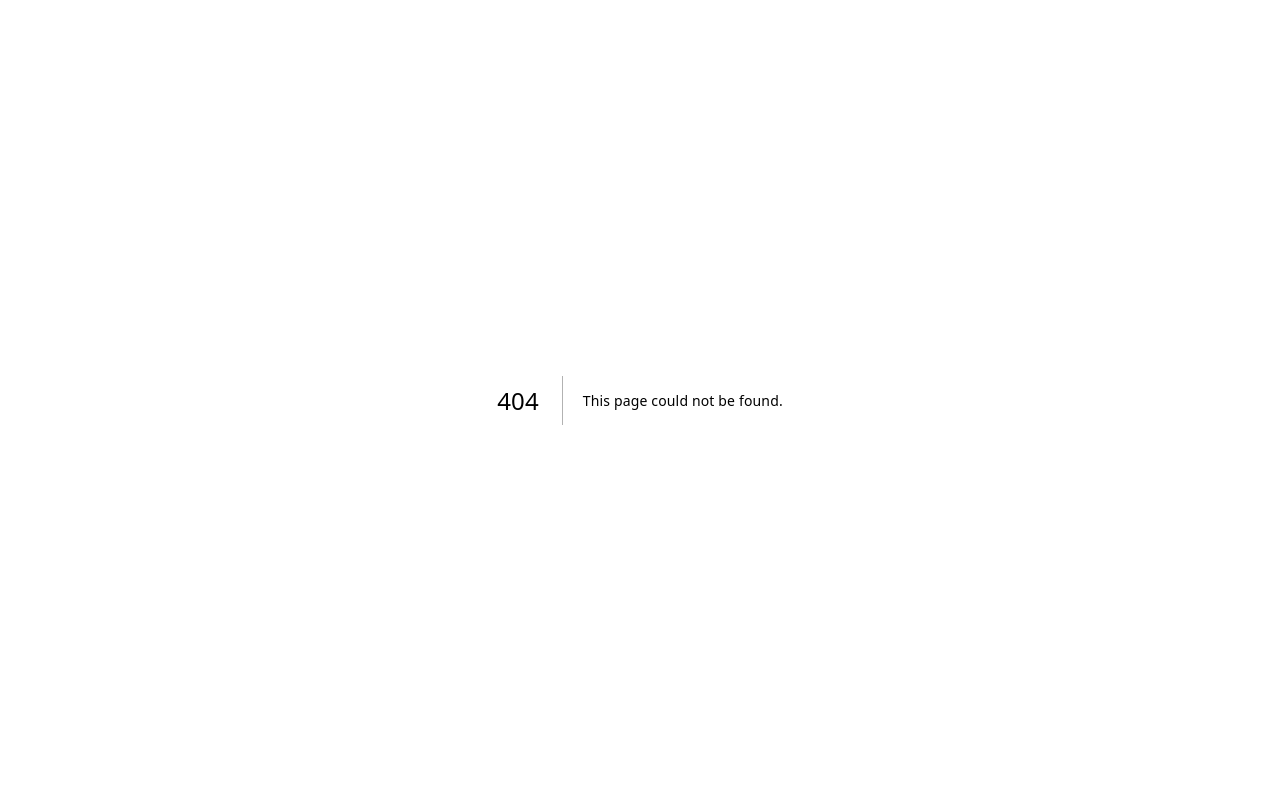
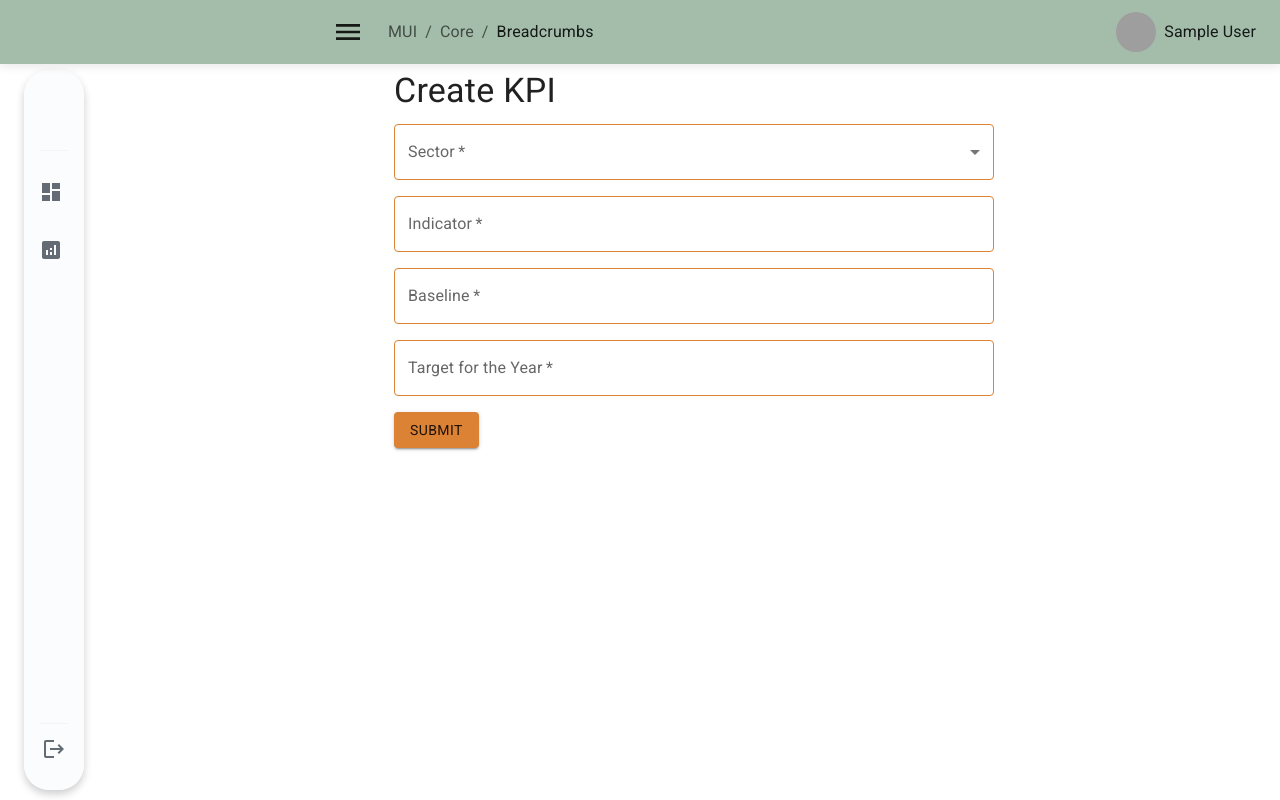
Before and after one commit to TumiKeleps/government-app, a Next.js app: page /createKPI in a window 1280 px wide. Before the commit this address had no page. Built offline with nearby package versions, Linux system fonts and the light colour scheme; sample sign-in values are in the browser's storage; grey boxes are pictures that could not be loaded.

Commit message:
createKPI

```diff
--- /dev/null
+++ b/src/app/createKPI/layout.tsx
@@ -0,0 +1,46 @@
+// src/app/dashboard/layout.tsx
+'use client';
+
+import { useAuth } from '../context/AuthContext';
+import Sidebar from '../components/Sidebar';
+import React, { ReactNode } from 'react';
+import { styled } from '@mui/material/styles';
+import Box from '@mui/material/Box';
+import ProtectedRoute from '../components/ProtectedRoute';
+
+
+interface LayoutProps {
+  children: ReactNode;
+}
+
+
+const Main = styled('main', { shouldForwardProp: (prop) => prop !== 'open' })<{
+  open?: boolean;
+}>(({ theme }) => ({
+  flexGrow: 1,
+  padding: theme.spacing(3),
+  paddingTop: `70px`,
+  transition: theme.transitions.create(['margin', 'transform'], {
+    easing: theme.transitions.easing.sharp,
+    duration: theme.transitions.duration.leavingScreen,
+  }),
+
+}));
+
+export default function DashboardLayout({ children }: Readonly<LayoutProps>) {
+  const { isAuthenticated } = useAuth();
+  const [open] = React.useState(false);
+
+
+
+  return (
+    <ProtectedRoute>
+      <Box sx={{ display: 'flex' }}>
+        {isAuthenticated && (
+          <Sidebar />
+        )}
+        <Main open={open}>{children}</Main>
+      </Box>
+    </ProtectedRoute>
+  );
+}
--- /dev/null
+++ b/src/app/createKPI/page.tsx
@@ -0,0 +1,180 @@
+'use client';
+
+import React, { useState } from 'react';
+import {
+  Box,
+  Button,
+  TextField,
+  Typography,
+  MenuItem,
+  Snackbar,
+  Alert,
+} from '@mui/material';
+
+const sectors = [
+  'Economic Infrastructure',
+  'Economy',
+  'Education',
+  'Environment',
+  'Health',
+  'Human Settlements',
+  'International Relations',
+  'Public Service',
+  'Rural',
+  'Safety',
+  'Skills',
+  'Social Cohesion',
+  'Social Protection',
+];
+
+const CreateKPI: React.FC = () => {
+  const [sector, setSector] = useState('');
+  const [indicator, setIndicator] = useState('');
+  const [baseline, setBaseline] = useState('');
+  const [targetYear, setTargetYear] = useState('');
+  const [successToast, setSuccessToast] = useState(false);
+  const [errorToast, setErrorToast] = useState(false);
+
+  const handleSubmit = async (e: React.FormEvent) => {
+    e.preventDefault();
+
+    // Basic validation
+    if (!sector || !indicator || !baseline || !targetYear) {
+      alert('Please fill in all required fields.');
+      return;
+    }
+
+    // Prepare the data to be sent to the backend
+    const kpiData = {
+      baseline,
+      indicator,
+      sector: sector.toUpperCase(), // Assuming your API requires uppercase sector
+      target: targetYear, // Adjust to match 'target' key in API
+    };
+
+    try {
+      // Send a POST request to the backend API
+      const response = await fetch('http://192.168.8.6:8034/api/perfomance-indicators', {
+        method: 'POST',
+        headers: {
+          'Content-Type': 'application/json',
+          'x-api-key': 'opt-key-dev-2024',  // Add the API key here
+        },
+        body: JSON.stringify(kpiData),
+      });
+
+      if (response.ok) {
+        // If the request is successful, show the success toast
+        setSuccessToast(true);
+
+        // Reset the form fields
+        setSector('');
+        setIndicator('');
+        setBaseline('');
+        setTargetYear('');
+      } else {
+        // If the response is not ok, throw an error
+        throw new Error('Failed to create KPI');
+      }
+    } catch (error) {
+      console.error('Error creating KPI:', error);
+      setErrorToast(true);
+    }
+  };
+
+  const handleCloseToast = () => {
+    setSuccessToast(false);
+    setErrorToast(false);
+  };
+
+  return (
+    <Box sx={{ maxWidth: 600, mx: 'auto' }}>
+      <Typography variant="h4" gutterBottom>
+        Create KPI
+      </Typography>
+      <form onSubmit={handleSubmit}>
+        {/* Sector Dropdown */}
+        <TextField
+          label="Sector"
+          variant="outlined"
+          fullWidth
+          required
+          select
+          value={sector}
+          onChange={(e) => setSector(e.target.value)}
+          sx={{ mb: 2 }}
+        >
+          {sectors.map((option) => (
+            <MenuItem key={option} value={option}>
+              {option}
+            </MenuItem>
+          ))}
+        </TextField>
+
+        {/* Indicator Text Input */}
+        <TextField
+          label="Indicator"
+          variant="outlined"
+          fullWidth
+          required
+          value={indicator}
+          onChange={(e) => setIndicator(e.target.value)}
+          sx={{ mb: 2 }}
+        />
+
+        {/* Baseline Text Input */}
+        <TextField
+          label="Baseline"
+          variant="outlined"
+          fullWidth
+          required
+          value={baseline}
+          onChange={(e) => setBaseline(e.target.value)}
+          sx={{ mb: 2 }}
+        />
+
+        {/* Target for the Year Text Input */}
+        <TextField
+          label="Target for the Year"
+          variant="outlined"
+          fullWidth
+          required
+          value={targetYear}
+          onChange={(e) => setTargetYear(e.target.value)}
+          sx={{ mb: 2 }}
+        />
+
+        {/* Submit Button */}
+        <Button variant="contained" color="primary" type="submit">
+          Submit
+        </Button>
+      </form>
+
+      {/* Success Toast */}
+      <Snackbar
+        open={successToast}
+        autoHideDuration={6000}
+        onClose={handleCloseToast}
+        anchorOrigin={{ vertical: 'bottom', horizontal: 'center' }}
+      >
+        <Alert onClose={handleCloseToast} severity="success" sx={{ width: '100%' }}>
+          KPI created successfully!
+        </Alert>
+      </Snackbar>
+
+      {/* Error Toast */}
+      <Snackbar
+        open={errorToast}
+        autoHideDuration={6000}
+        onClose={handleCloseToast}
+        anchorOrigin={{ vertical: 'bottom', horizontal: 'center' }}
+      >
+        <Alert onClose={handleCloseToast} severity="error" sx={{ width: '100%' }}>
+          Failed to create KPI. Please try again.
+        </Alert>
+      </Snackbar>
+    </Box>
+  );
+};
+
+export default CreateKPI;
```
